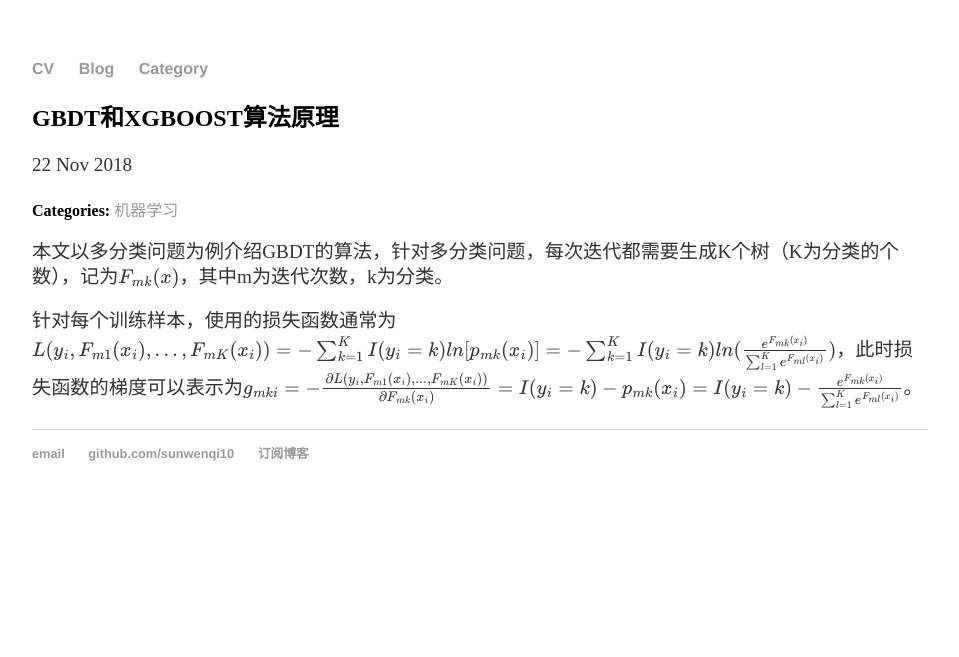
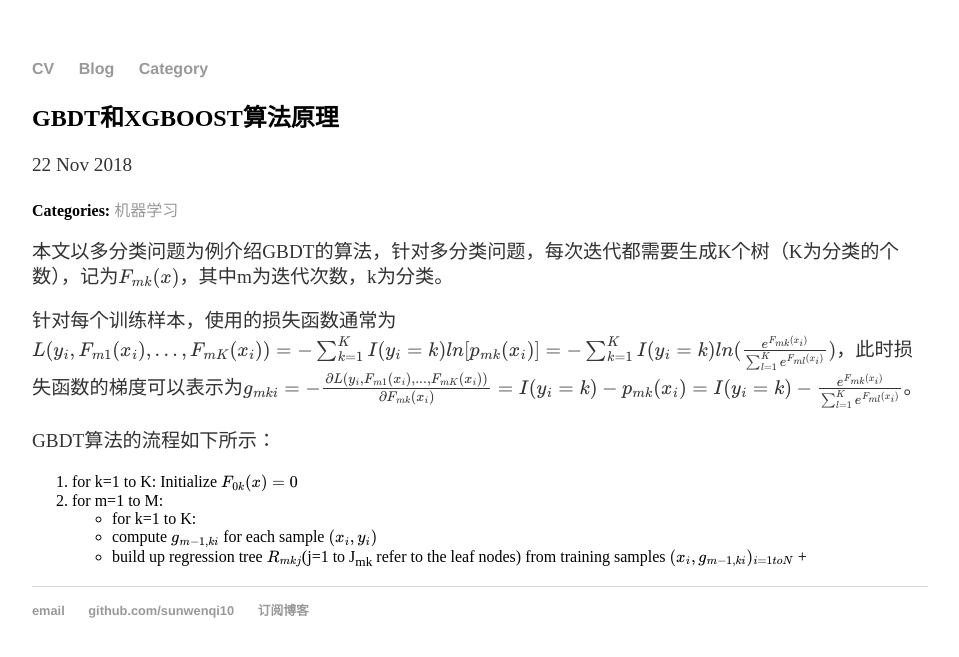
Before and after one commit to sunwenqi10/sunwenqi10.github.io, a Jekyll site: the page built from _posts/2018-11-22-GBDT_and_XGBOOST.md, in a window 1280 px wide. Shown: the top 657 px of the page, without its empty margins (160-1119 px from the left). Built offline with Jekyll 4.4.1, drawn with Linux system fonts in a browser that asks for light colours; formulas are drawn with MathJax 3; comment, search, counter and statistics services are not loaded.

Commit message:
Update 2018-11-22-GBDT_and_XGBOOST.md

```diff
--- a/_posts/2018-11-22-GBDT_and_XGBOOST.md
+++ b/_posts/2018-11-22-GBDT_and_XGBOOST.md
@@ -8,3 +8,11 @@ date: 2018-11-22
 本文以多分类问题为例介绍GBDT的算法，针对多分类问题，每次迭代都需要生成K个树（K为分类的个数），记为$$F_{mk}(x)$$，其中m为迭代次数，k为分类。
 
 针对每个训练样本，使用的损失函数通常为$$L(y_i, F_{m1}(x_i), ..., F_{mK}(x_i))=-\sum_{k=1}^{K}I({y_i}=k)ln[p_{mk}(x_i)]=-\sum_{k=1}^{K}I({y_i}=k)ln(\frac{e^{F_{mk}(x_i)}}{\sum_{l=1}^{K}e^{F_{ml}(x_i)}})$$，此时损失函数的梯度可以表示为$$g_{mki}=-\frac{\partial{L(y_i, F_{m1}(x_i), ..., F_{mK}(x_i))}}{\partial{F_{mk}(x_i)}}=I({y_i}=k)-p_{mk}(x_i)=I({y_i}=k)-\frac{e^{F_{mk}(x_i)}}{\sum_{l=1}^{K}e^{F_{ml}(x_i)}}$$。
+
+GBDT算法的流程如下所示：
+1. for k=1 to K: Initialize $$F_{0k}(x)=0$$
+2. for m=1 to M:
+  + for k=1 to K:
+    + compute $$g_{m-1,ki}$$ for each sample $$(x_i, y_i)$$
+    + build up regression tree $$R_{mkj}$$(j=1 to J<sub>mk</sub> refer to the leaf nodes) from training samples $$(x_i, g_{m-1,ki})_{i=1 to N}$$
+  +
```
